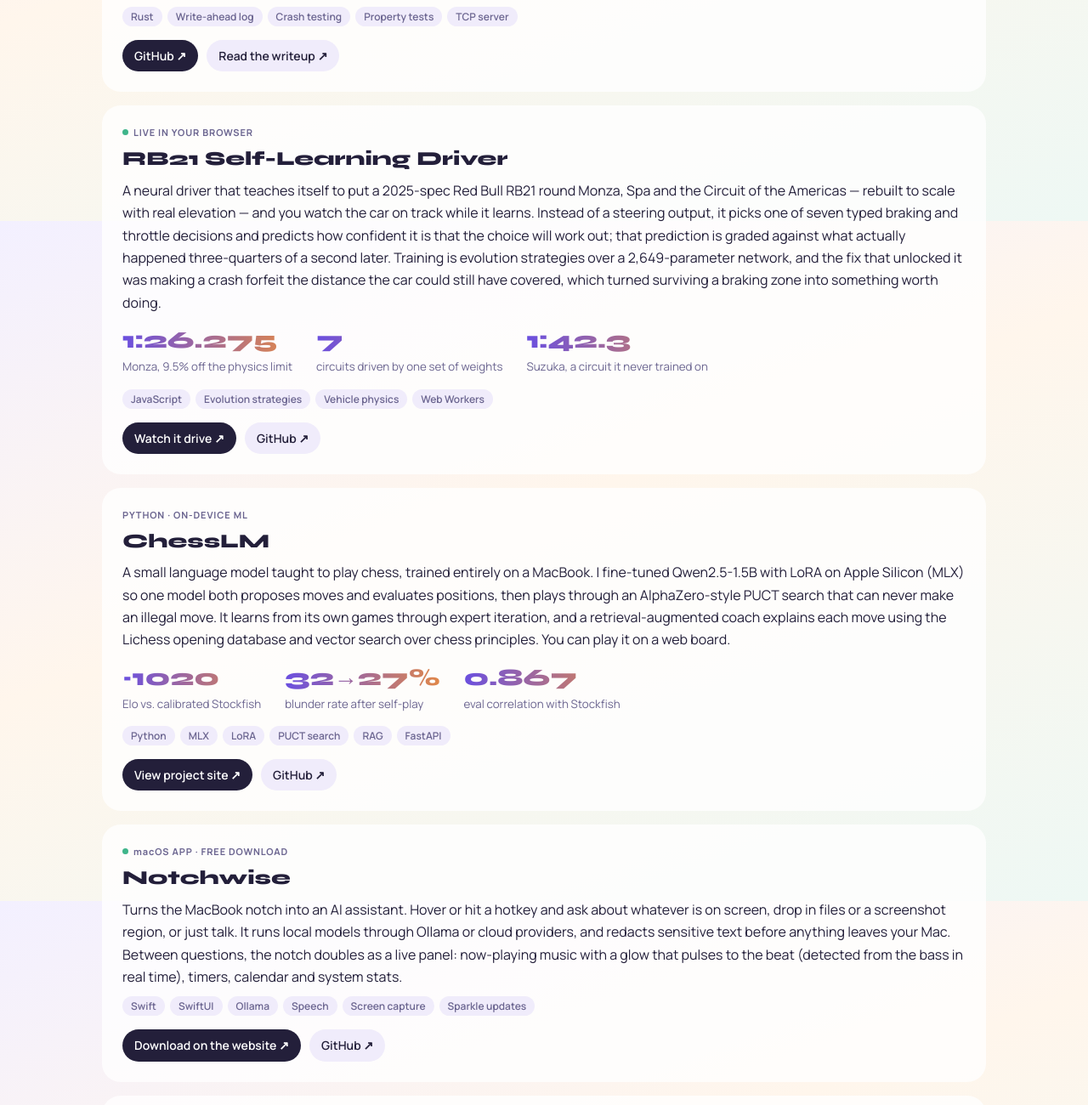
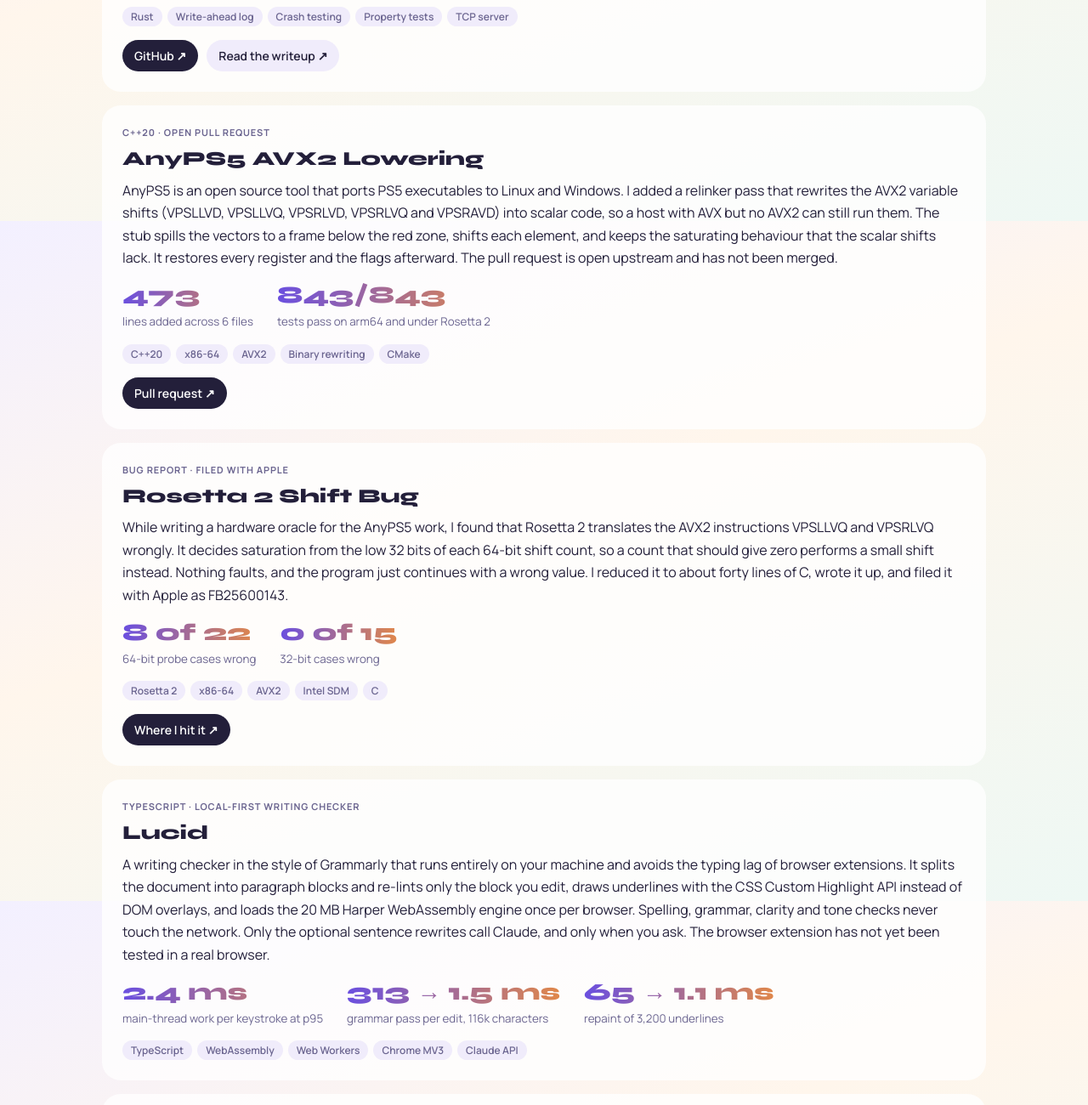
Before and after one commit to agcodin/agcodin.github.io, a plain HTML site: page index.html in a window 1280 px wide. Shown: the part 3740-5040 px from the top of the page at 85% size. Drawn offline with Linux system fonts and the light colour scheme.

Commit message:
Add AnyPS5 AVX2 lowering, Rosetta 2 shift bug and Lucid project cards

```diff
--- a/index.html
+++ b/index.html
@@ -228,6 +228,32 @@ footer .soc svg{width:20px;height:20px}
       <div class="links"><a href="https://github.com/agcodin/kvstore-wal" target="_blank" rel="noopener">GitHub ↗</a><a href="https://github.com/agcodin/kvstore-wal/blob/main/docs/writeup.md" target="_blank" rel="noopener">Read the writeup ↗</a></div>
     </article>
 
+    <article class="card feature" data-cat="systems">
+      <span class="status">C++20 · OPEN PULL REQUEST</span>
+      <h3>AnyPS5 AVX2 Lowering</h3>
+      <p>AnyPS5 is an open source tool that ports PS5 executables to Linux and Windows. I added a relinker pass that rewrites the AVX2 variable shifts (VPSLLVD, VPSLLVQ, VPSRLVD, VPSRLVQ and VPSRAVD) into scalar code, so a host with AVX but no AVX2 can still run them. The stub spills the vectors to a frame below the red zone, shifts each element, and keeps the saturating behaviour that the scalar shifts lack. It restores every register and the flags afterward. The pull request is open upstream and has not been merged.</p>
+      <div class="stats"><div><b>473</b><small>lines added across 6 files</small></div><div><b>843/843</b><small>tests pass on arm64 and under Rosetta 2</small></div></div>
+      <div class="tags"><span>C++20</span><span>x86-64</span><span>AVX2</span><span>Binary rewriting</span><span>CMake</span></div>
+      <div class="links"><a href="https://github.com/boykopovar/AnyPS5/pull/20917" target="_blank" rel="noopener">Pull request ↗</a></div>
+    </article>
+
+    <article class="card feature" data-cat="systems">
+      <span class="status">BUG REPORT · FILED WITH APPLE</span>
+      <h3>Rosetta 2 Shift Bug</h3>
+      <p>While writing a hardware oracle for the AnyPS5 work, I found that Rosetta 2 translates the AVX2 instructions VPSLLVQ and VPSRLVQ wrongly. It decides saturation from the low 32 bits of each 64-bit shift count, so a count that should give zero performs a small shift instead. Nothing faults, and the program just continues with a wrong value. I reduced it to about forty lines of C, wrote it up, and filed it with Apple as FB25600143.</p>
+      <div class="stats"><div><b>8 of 22</b><small>64-bit probe cases wrong</small></div><div><b>0 of 15</b><small>32-bit cases wrong</small></div></div>
+      <div class="tags"><span>Rosetta 2</span><span>x86-64</span><span>AVX2</span><span>Intel SDM</span><span>C</span></div>
+      <div class="links"><a href="https://github.com/boykopovar/AnyPS5/pull/20917" target="_blank" rel="noopener">Where I hit it ↗</a></div>
+    </article>
+
+    <article class="card feature" data-cat="systems ai web">
+      <span class="status">TYPESCRIPT · LOCAL-FIRST WRITING CHECKER</span>
+      <h3>Lucid</h3>
+      <p>A writing checker in the style of Grammarly that runs entirely on your machine and avoids the typing lag of browser extensions. It splits the document into paragraph blocks and re-lints only the block you edit, draws underlines with the CSS Custom Highlight API instead of DOM overlays, and loads the 20&nbsp;MB Harper WebAssembly engine once per browser. Spelling, grammar, clarity and tone checks never touch the network. Only the optional sentence rewrites call Claude, and only when you ask. The browser extension has not yet been tested in a real browser.</p>
+      <div class="stats"><div><b>2.4&nbsp;ms</b><small>main-thread work per keystroke at p95</small></div><div><b>313 → 1.5&nbsp;ms</b><small>grammar pass per edit, 116k characters</small></div><div><b>65 → 1.1&nbsp;ms</b><small>repaint of 3,200 underlines</small></div></div>
+      <div class="tags"><span>TypeScript</span><span>WebAssembly</span><span>Web Workers</span><span>Chrome MV3</span><span>Claude API</span></div>
+    </article>
+
     <article class="card feature" data-cat="ai">
       <span class="status live">LIVE IN YOUR BROWSER</span>
       <h3>RB21 Self-Learning Driver</h3>
```
